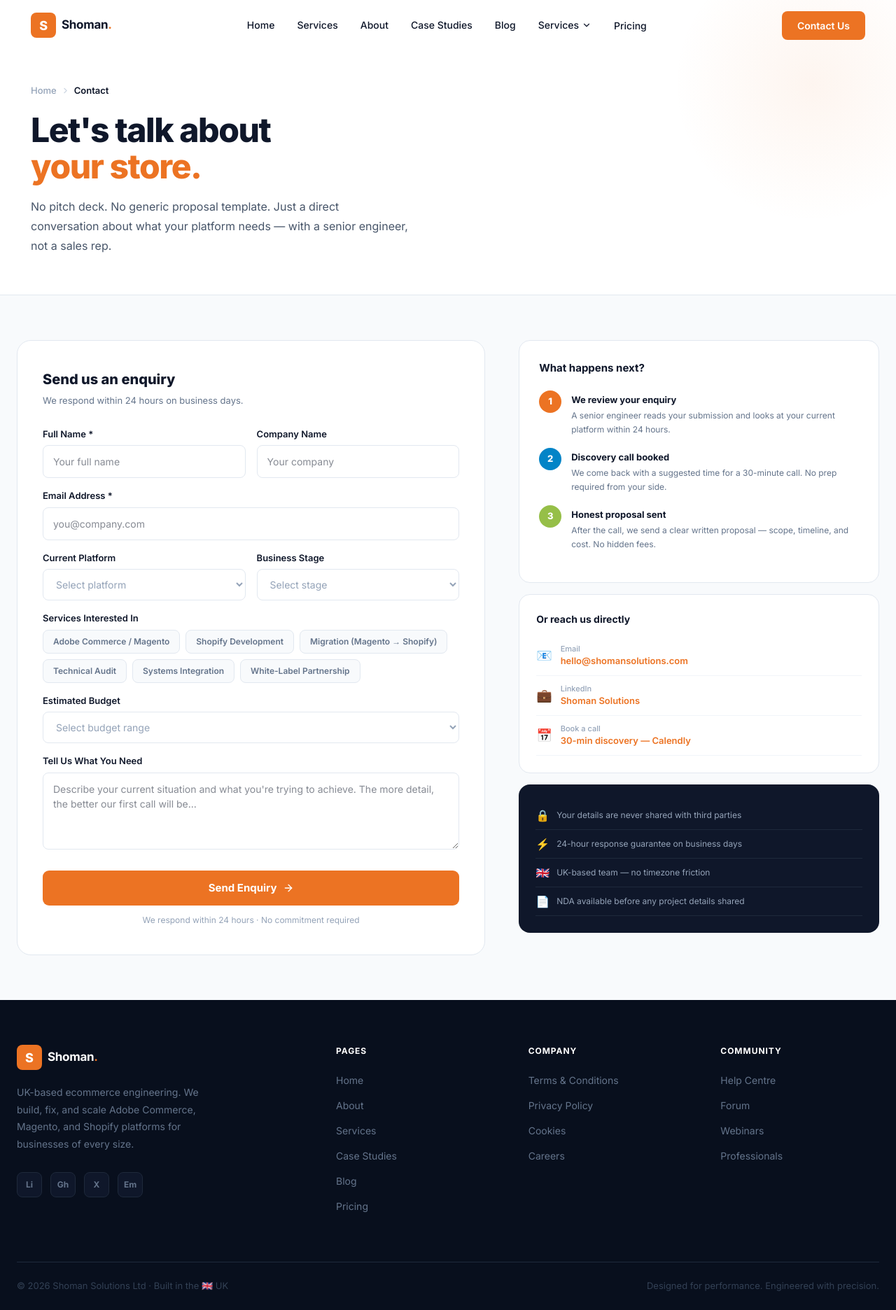
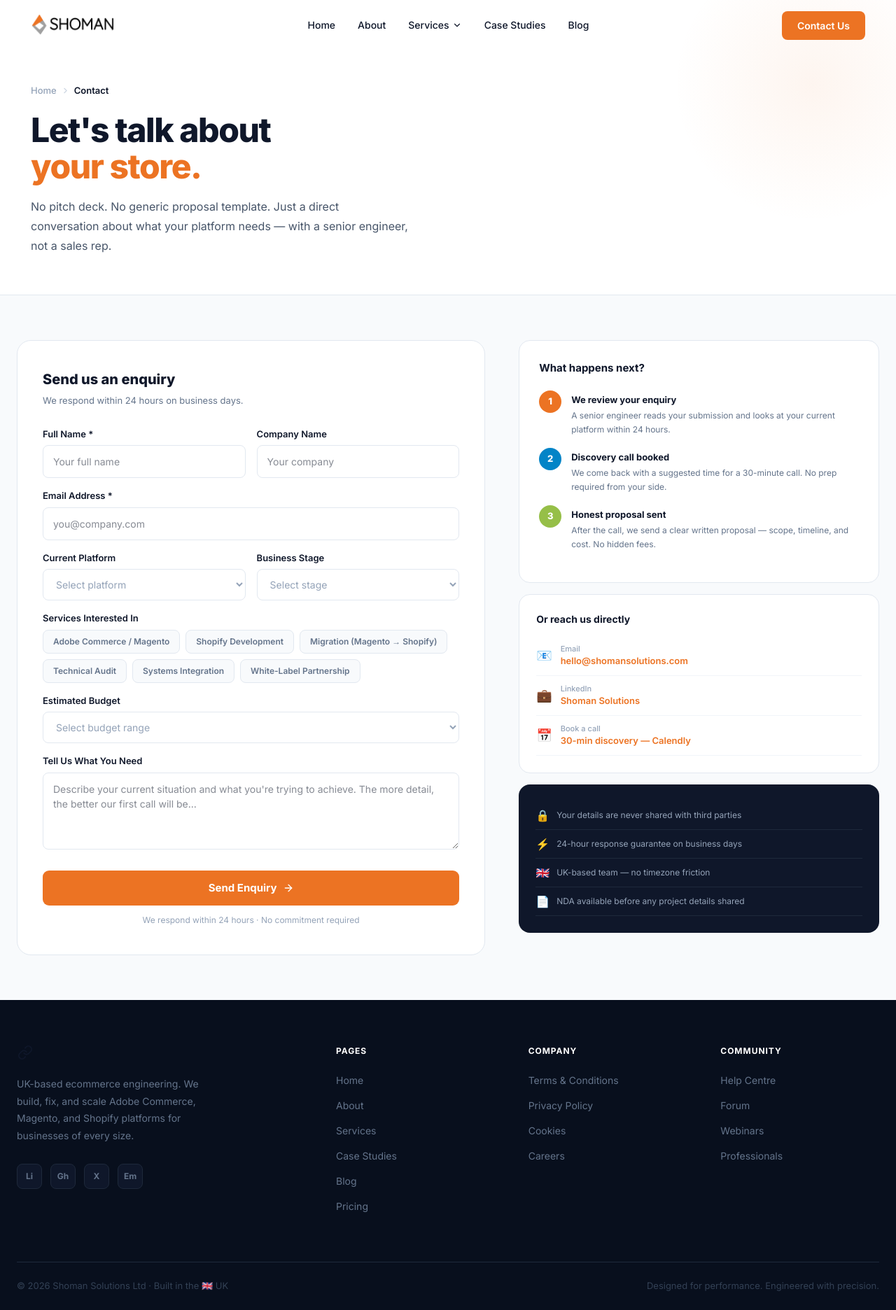
Before and after one commit to mufasser/shoman-figma, a Next.js app: page /contact in a window 1280 px wide. Shown: the whole page at 70% size. Built offline with nearby package versions, Linux system fonts and the light colour scheme.

Commit message:
logo and services pages updated

```diff
--- a/components/Footer.tsx
+++ b/components/Footer.tsx
@@ -1,5 +1,8 @@
 "use client";
-import { ArrowRight } from "lucide-react";
+import { ArrowRight, Link } from "lucide-react";
+import Image from 'next/image';
+// import LogoLight from '@/public/logo-light.svg';
+// import LogoLight from '@/public/logo-light.svg'
 
 const links = {
   Pages: ["Home", "About", "Services", "Case Studies", "Blog", "Pricing"],
@@ -22,16 +25,12 @@ export default function Footer() {
 
           {/* Brand column */}
           <div>
+
             <div style={{ display: "flex", alignItems: "center", gap: 8, marginBottom: 20 }}>
-              <div style={{
-                width: 36, height: 36, borderRadius: 8,
-                background: "#ec7323",
-                display: "flex", alignItems: "center", justifyContent: "center",
-                fontWeight: 800, color: "#fff", fontSize: 18,
-              }}>S</div>
-              <span style={{ fontWeight: 700, fontSize: 17, color: "#fff", letterSpacing: "-0.3px" }}>
-                Shoman<span style={{ color: "#ec7323" }}>.</span>
-              </span>
+              <Link key="Home" href="/"
+                style={{ paddingBottom: 2 }}>
+                <Image src="/logo.png" alt="Shoman Logo" width={120} height={36} />
+              </Link>
             </div>
 
             <p style={{ fontSize: 14, lineHeight: 1.75, color: "#64748b", marginBottom: 28, maxWidth: 280 }}>
--- a/components/Navbar.tsx
+++ b/components/Navbar.tsx
@@ -2,6 +2,8 @@
 import { useState, useEffect } from "react";
 import { Menu, X, ChevronDown } from "lucide-react";
 import Link from "next/link";
+import Image from 'next/image';
+
 
 const services = [
   { name: "Adobe Commerce & Magento", href: "/services/adobe-commerce" },
@@ -40,8 +42,7 @@ export default function Navbar() {
         <div style={{ display: "flex", alignItems: "center", justifyContent: "space-between", height: 72 }}>
 
           {/* Logo */}
-          <a href="/" style={{ display: "flex", alignItems: "center", gap: 8, textDecoration: "none" }}>
-            <div style={{
+            {/* <div style={{
               width: 36, height: 36, borderRadius: 8,
               background: "#ec7323",
               display: "flex", alignItems: "center", justifyContent: "center",
@@ -49,26 +50,27 @@ export default function Navbar() {
             }}>S</div>
             <span style={{ fontWeight: 700, fontSize: 17, color: "#0f172a", letterSpacing: "-0.3px" }}>
               Shoman<span style={{ color: "#ec7323" }}>.</span>
-            </span>
-          </a>
+            </span> */}
+            <Link key="Home" href="/"
+                className=""
+                style={{ paddingBottom: 2 }}>
+              <Image src='/logo.png' alt="Shoman Logo" width={120} height={36} />
+            </Link>
+
 
           {/* Desktop Nav */}
           <nav style={{ display: "flex", alignItems: "center", gap: 32 }} className="hide-mobile">
-            {[
-              { label: "Home", href: "/" },
-              { label: "Services", href: "/services" },
-              { label: "About", href: "/about" },
-              { label: "Case Studies", href: "/case-studies" },
-              { label: "Blog", href: "/insights" },
-            ].map((item) => (
-              <Link key={item.label} href={item.href}
+            <Link key="Home" href="/"
                 className="nav-link"
                 style={{ fontSize: 14, fontWeight: 500, color: "#0f172a", textDecoration: "none", paddingBottom: 2 }}>
-                {item.label}
+                Home
               </Link>
-            ))}
-
-            {/* Services dropdown */}
+              <Link key="About" href="/about"
+                className="nav-link"
+                style={{ fontSize: 14, fontWeight: 500, color: "#0f172a", textDecoration: "none", paddingBottom: 2 }}>
+                About
+              </Link>
+              {/* Services dropdown */}
             <div
               style={{ position: "relative" }}
               onMouseEnter={() => setServicesOpen(true)}
@@ -104,13 +106,29 @@ export default function Navbar() {
               )}
             </div>
 
-            <a href="#" style={{ fontSize: 14, fontWeight: 500, color: "#0f172a", textDecoration: "none" }}
-              className="nav-link">Pricing</a>
+            {[
+              // { label: "Home", href: "/" },
+              // { label: "Services", href: "/services" },
+              // { label: "About", href: "/about" },
+              { label: "Case Studies", href: "/case-studies" },
+              { label: "Blog", href: "/insights" },
+            ].map((item) => (
+              <Link key={item.label} href={item.href}
+                className="nav-link"
+                style={{ fontSize: 14, fontWeight: 500, color: "#0f172a", textDecoration: "none", paddingBottom: 2 }}>
+                {item.label}
+              </Link>
+            ))}
+
+
+
+            {/* <a href="#" style={{ fontSize: 14, fontWeight: 500, color: "#0f172a", textDecoration: "none" }}
+              className="nav-link">Pricing</a> */}
           </nav>
 
           {/* CTA */}
           <div style={{ display: "flex", alignItems: "center", gap: 16 }} className="hide-mobile">
-            <a href="#contact" style={{
+            <a href="/contact" style={{
               display: "inline-flex", alignItems: "center",
               padding: "10px 22px", borderRadius: 8,
               background: "#ec7323", color: "#fff",
```
Also changed, not shown: public/logo-light.svg (added), public/logo.png (added).
